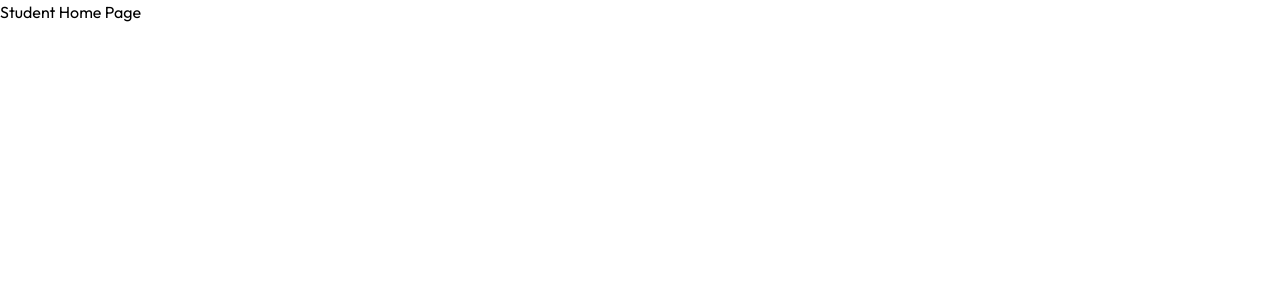
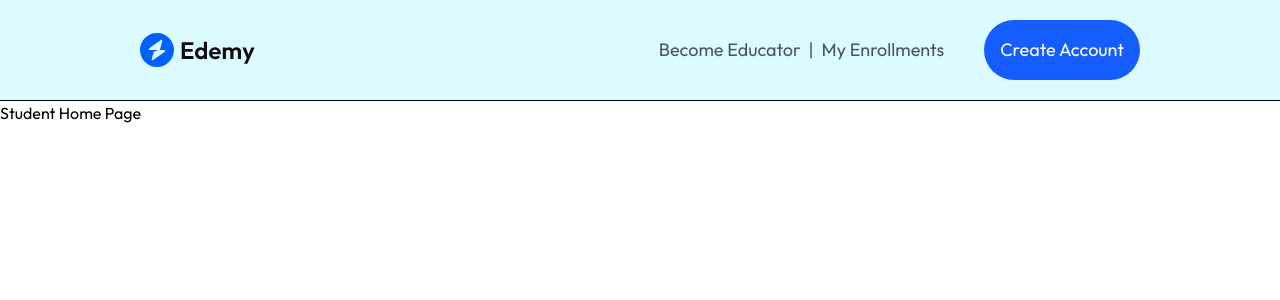
Before and after one commit to AkshitGarg24/Full-Stack-LMS-Project, a React (Vite) app in the folder client/: page / in a window 1280 px wide. Shown: the top 300 px of the page. Built offline with nearby package versions, Linux system fonts and the light colour scheme.

Commit message:
Navbar for Student Routes

```diff
--- a/client/index.html
+++ b/client/index.html
@@ -4,7 +4,7 @@
     <meta charset="UTF-8" />
     <link rel="icon" type="image/svg+xml" href="/favicon.svg" />
     <meta name="viewport" content="width=device-width, initial-scale=1.0" />
-    <title>IntelliLMS</title>
+    <title>Edemy</title>
   </head>
   <body>
     <div id="root"></div>
--- a/client/src/App.jsx
+++ b/client/src/App.jsx
@@ -1,10 +1,15 @@
 import React from 'react'
-import { Routes, Route } from "react-router";
+import { Routes, Route, useMatch } from "react-router";
 import { AddCourse, Course, CourseList, Dashboard, Educator, Home, MyCourses, MyEnrollments, Player, StudentsEnrolled } from './pages/index.js';
+import Navbar from './components/student/Navbar.jsx';
 
 const App = () => {
+
+  const isEducator = useMatch('/educator/*')
+
   return (
     <div>
+      {!isEducator && <Navbar />}
       <Routes>
 
         {/* Students Routes */}
--- /dev/null
+++ b/client/src/components/student/Navbar.jsx
@@ -0,0 +1,25 @@
+import React from 'react'
+import { assets } from '../../assets/assets'
+import { Link, useMatch } from 'react-router-dom'
+
+const Navbar = () => {
+
+    const isCourseList = useMatch('/course-list/*')
+
+    return (
+        <div className={`lg:px-35 py-5 justify-between flex border-b-1 md:px-15 px-5 text-sm lg:text-lg ${!isCourseList && 'bg-cyan-100/70'}`}>
+            <Link to='/' className='flex content-center'><img src={assets.logo} alt="Logo" className='cursor-pointer' /></Link>
+            <div className='flex  sm:gap-10 gap-5'>
+                <div className='items-center sm:gap-2 text-gray-600 flex min-w-auto flex-col sm:flex-row gap-0.5'>
+                    <div>Become Educator</div >
+                    <div className='sm:inline hidden'> | </div>
+                    <div><Link to='/my-enrollments'>My Enrollments</Link></div>
+                </div>
+                <button className='p-4 bg-blue-600 text-white rounded-full cursor-pointer hidden md:block'>Create Account</button>
+                <button className='md:hidden'><img src={assets.user_icon} alt="User_Icon" /></button>
+            </div>
+        </div>
+    )
+}
+
+export default Navbar
--- /dev/null
+++ b/client/src/components/student/index.js
@@ -0,0 +1,5 @@
+import Navbar from "./Navbar";
+
+export {
+    Navbar
+}
```
